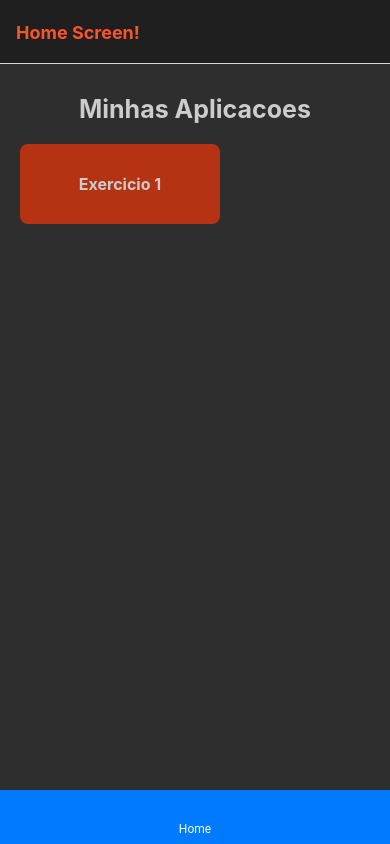
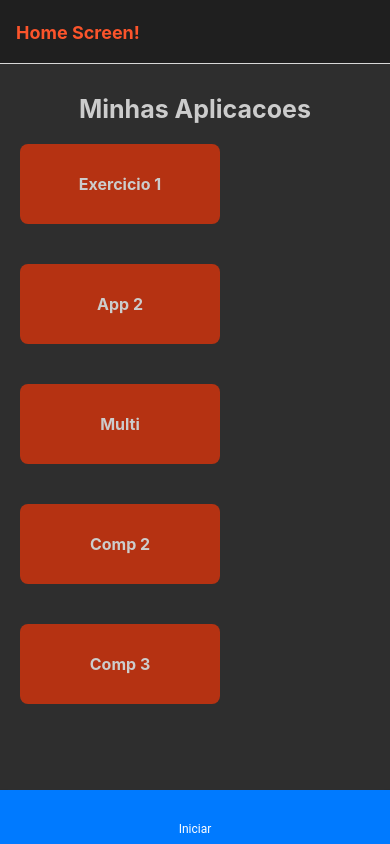
Before and after one commit to cristianeterra/curso-react-native-exercicios2, a React Native app: screen / in a window 390 px wide. Built offline with nearby package versions, Linux system fonts and the light colour scheme.

Commit message:
Multi, App2

```diff
--- a/App.tsx
+++ b/App.tsx
@@ -17,7 +17,7 @@ export default function App() {
     <SafeAreaProvider>
         <NavigationContainer>
           <Tab.Navigator >
-            <Tab.Screen name="Home">
+            <Tab.Screen name="Iniciar">
                 { auth ? () => ( <AppStack /> ) : () => ( <AuthStack /> ) }
             </Tab.Screen>
           </Tab.Navigator>
--- /dev/null
+++ b/src/components/App2.js
@@ -0,0 +1,4 @@
+import React from "react"
+import { Text } from "react-native"
+
+export default () => <Text>Primeiro Componente 2</Text>
--- /dev/null
+++ b/src/components/Multi.js
@@ -0,0 +1,14 @@
+import React from "react";
+import { Text } from 'react-native'
+
+export default function Comp() {
+  return <Text>Comp #Oficial</Text>
+}
+
+export function Comp1() {
+  return <Text>Comp #01</Text>
+}
+
+export function Comp2() {
+  return <Text>Comp #02</Text>
+}
--- a/src/routes/AppStack.tsx
+++ b/src/routes/AppStack.tsx
@@ -8,6 +8,8 @@ const HomeStack = createNativeStackNavigator();
 import HomeScreen from '../screens/home/Home';
 import Card from '../components/card/Index'
 import Hello from '../components/helloWorld/Hello';
+import App2 from '../components/App2'
+import Comp , { Comp1, Comp2 } from '../components/Multi'
 
 export function AppStack(){
     return (
@@ -24,6 +26,10 @@ export function AppStack(){
             <HomeStack.Screen name="Home Screen!"component={HomeScreen} />
             <HomeStack.Screen name="Card" component={Card} />
             <HomeStack.Screen name="HelloWorld" component={Hello} />
+            <HomeStack.Screen name="App2" component={App2}/>
+            <HomeStack.Screen name='Comp' component={Comp}/>
+            <HomeStack.Screen name='Comp1' component={Comp1}/>
+            <HomeStack.Screen name='Comp2' component={Comp2}/>
         </HomeStack.Navigator>
     )
 }
--- a/src/screens/home/Home.tsx
+++ b/src/screens/home/Home.tsx
@@ -11,6 +11,10 @@ function HomeScreen({navigation}){
         <SafeAreaView style={homeStyles.background}>
             <Text style={homeStyles.title}>Minhas Aplicacoes</Text>
             <CardButton title="Exercicio 1" style={homeStyles.homeButton} onPress={() => navigation.navigate('HelloWorld' )} />
+            <CardButton title="App 2" style={homeStyles.homeButton} onPress={() => navigation.navigate('App2' )} />
+            <CardButton title="Multi" style={homeStyles.homeButton} onPress={() => navigation.navigate('Comp' )} />
+            <CardButton title="Comp 2" style={homeStyles.homeButton} onPress={() => navigation.navigate('Comp1' )} />
+            <CardButton title="Comp 3" style={homeStyles.homeButton} onPress={() => navigation.navigate('Comp2' )} />
         </SafeAreaView>
     )
 }
```
